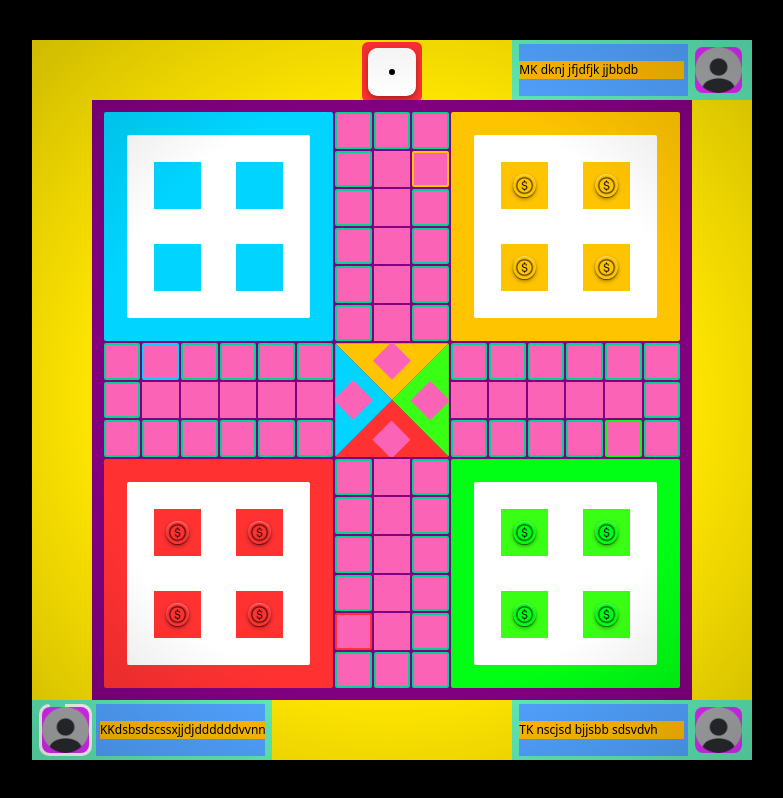
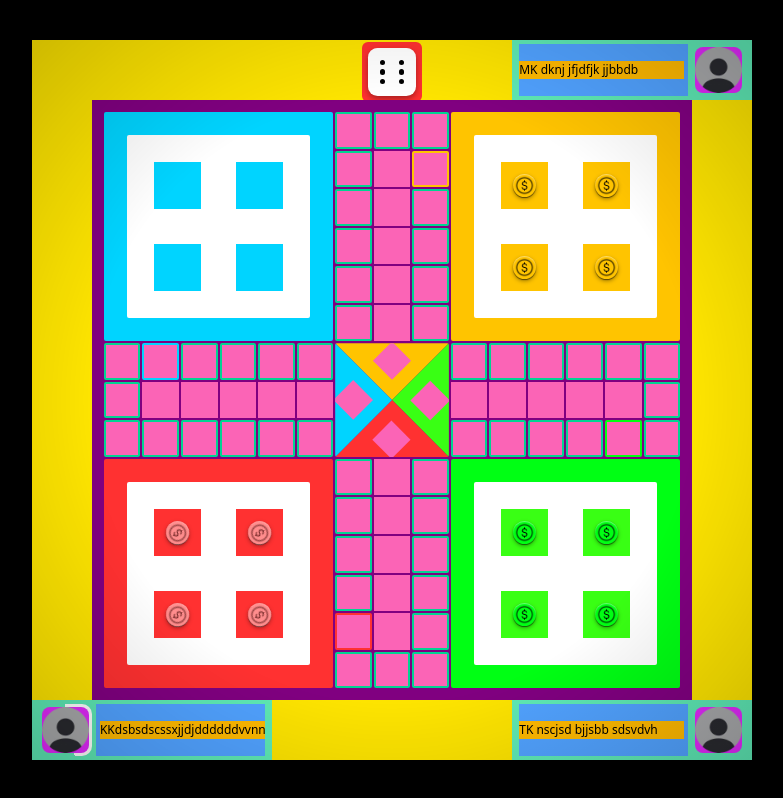
Before and after one commit to KoushikGit2024/LudoChamp, a React (Vite) app in the folder frontend/: page /session in a window 1280 px wide. Shown: the whole page, without its empty margins (248-1031 px from the left). Built offline with nearby package versions, Linux system fonts and the light colour scheme.

Commit message:
Checking the timeout trigger

```diff
--- a/frontend/src/components/offlineBoard/LudoOffline.jsx
+++ b/frontend/src/components/offlineBoard/LudoOffline.jsx
@@ -39,6 +39,7 @@ const LudoOffline = () => {
     G: pieceIdxG
   }),[pieceIdxR,pieceIdxB,pieceIdxY,pieceIdxG])
 
+  const timeOut=useGameStore((state)=>state.move.timeOut)
   useEffect(() => {
     const handleResize = () => {
       setScreen(window.innerWidth < window.innerHeight);
@@ -60,28 +61,28 @@ const LudoOffline = () => {
     >
 
       <div className='flex flex-row items-center justify-between min-w-full h-1/12'>
-        <PlayerBoard playing={playersSet?.has('B')} idx={'B'} left={true} userName={'chidanand'} fullName={'Koushik Kar'} turn={moveObj.turn==='B'}/>
+        <PlayerBoard playing={playersSet?.has('B')} idx={'B'} left={true} userName={'chidanand'} fullName={'Koushik Kar'} turn={moveObj.turn==='B'} timeOut={timeOut} moveAllowed={moveObj.moveAllowed} rollAllowed={moveObj.rollAllowed} />
         <div
           className="dice-cover aspect-square min-h-full flex items-center justify-center mt-1 rounded-[10%]"
           style={{
             backgroundColor:curColor,
           }}
         >
-          <Dice turn={turn} pieceIdx={pieceIdx} winPosn={winPosn} ticks={moveObj.ticks} homeCount={homeCount} rollAllowed={rollAllowed}/>
+          <Dice turn={turn} pieceIdx={pieceIdx} winPosn={winPosn} ticks={moveObj.ticks} homeCount={homeCount} rollAllowed={rollAllowed} timeOut={timeOut}/>
           {/* {Number(screen)} */}
         </div>
-        <PlayerBoard playing={playersSet?.has('Y')} idx={'Y'} left={false} userName={'chidanand'} fullName={'Koushik Kar'} turn={moveObj.turn==='Y'}/>
+        <PlayerBoard playing={playersSet?.has('Y')} idx={'Y'} left={false} userName={'chidanand'} fullName={'Koushik Kar'} turn={moveObj.turn==='Y'} timeOut={timeOut} moveAllowed={moveObj.moveAllowed} rollAllowed={moveObj.rollAllowed} />
       </div>
       <div className={`${(!screen)?'w-auto h-full':'h-auto w-full p-04 m-2'} bg-cyan-400 aspect-square ivisible`}>
-        {/* <ErrorBoundary> */}
-          <GameBoard clicked={clicked} setClicked={setClicked} moveCount={moveObj.moveCount} pieceState={pieceState} />
-        {/* </ErrorBoundary> */}
+        <ErrorBoundary>
+          <GameBoard clicked={clicked} setClicked={setClicked} moveCount={moveObj.moveCount} pieceState={pieceState} timeOut={timeOut}/>
+        </ErrorBoundary>
       </div>
       <div
         // onClick={()=>{(console.log(window.innerHeight+' '+innerWidth))}}
         className='flex flex-row items-center justify-between min-w-full h-1/12'>
-        <PlayerBoard playing={playersSet?.has('R')} idx={'R'} left={true} userName={'chidanand'} fullName={'Koushik Kar'} turn={moveObj.turn==='R'}/>
-        <PlayerBoard playing={playersSet?.has('G')} idx={'G'} left={false} userName={'chidanand'} fullName={'Koushik Kar'} turn={moveObj.turn==='G'}/>
+        <PlayerBoard playing={playersSet?.has('R')} idx={'R'} left={true} userName={'chidanand'} fullName={'Koushik Kar'} turn={moveObj.turn==='R'} timeOut={timeOut} moveAllowed={moveObj.moveAllowed} rollAllowed={moveObj.rollAllowed} />
+        <PlayerBoard playing={playersSet?.has('G')} idx={'G'} left={false} userName={'chidanand'} fullName={'Koushik Kar'} turn={moveObj.turn==='G'} timeOut={timeOut} moveAllowed={moveObj.moveAllowed} rollAllowed={moveObj.rollAllowed} />
       </div>
     </div>
   )
--- a/frontend/src/components/offlineBoard/gameboard/Dice.jsx
+++ b/frontend/src/components/offlineBoard/gameboard/Dice.jsx
@@ -9,6 +9,9 @@ const Dice = ({ pieceIdx,ticks,homeCount,rollAllowed,turn }) => {
   const pathCount=useGameStore((state)=>state.players[turn]?.pathCount)
   const updateMoveCount=useGameStore((state)=>state.updateMoveCount)
   const transferTurn=useGameStore((state)=>state.transferTurn)
+  const timeOut=useGameStore((state)=>state.move.timeOut)
+  const updateTimeOut=useGameStore((state)=>state.updateTimeOut)
+
   const rollDice =() => {
     if (rolling||!rollAllowed) return;
     setRolling(true);
@@ -21,7 +24,7 @@ const Dice = ({ pieceIdx,ticks,homeCount,rollAllowed,turn }) => {
       clearInterval(interval);
       let final;
       do {
-        final = Math.floor(Math.random() * 6) + 1;
+        final =6// Math.floor(Math.random() * 6) + 1;
         // console.log(ticks)
       } while (ticks>=2 && final===6);
 
@@ -55,11 +58,19 @@ const Dice = ({ pieceIdx,ticks,homeCount,rollAllowed,turn }) => {
 
     }, 800);
   };
+  useEffect(()=>{
+    if(!timeOut || !rollAllowed) return;
 
+    if(rollAllowed){
+      rollDice();
+      updateTimeOut(false);
+    }
+
+  },[timeOut])
 
   useEffect(()=>{
     console.log('hi')
-  },[ticks]);
+  },[]);
   return (
     <div
       className="dice-cover aspect-square min-h-full flex items-center justify-center cursor-pointer"
--- a/frontend/src/components/offlineBoard/gameboard/GameBoard.jsx
+++ b/frontend/src/components/offlineBoard/gameboard/GameBoard.jsx
@@ -392,7 +392,6 @@ const GameBoard = memo(({moveCount}) => {
                   {
                     (onBoard.has(keyId)) && (
                       <Room
-                        key={`${keyId}-${base+i}`}
                         R={pieceState.R.get(base+i) ?? 0}
                         B={pieceState.B.get(base+i) ?? 0}
                         Y={pieceState.Y.get(base+i) ?? 0}
--- a/frontend/src/components/offlineBoard/gameboard/PlayerBoard.jsx
+++ b/frontend/src/components/offlineBoard/gameboard/PlayerBoard.jsx
@@ -4,13 +4,14 @@ import '../../../styles/playerBoard.css'
 // import MoveContext from "../../contexts/MoveContext";
 import { useGameStore } from "../../../store/useGameStore";
 
-const PlayerBoard = memo(({ playing, left, turn=0, idx }) => {
+const PlayerBoard = memo(({ playing, left, turn=0, idx, timeOut,moveAllowed,rollAllowed }) => {
   const timerRef = useRef(null);
   const animRef = useRef(null);
   // const {setMove}=useContext(MoveContext);
   // console.log(crypto)
+  const updateTimeOut=useGameStore((state)=>state.updateTimeOut)
 
-  useEffect(() => {
+  const animeFunc=()=>{
     if (!timerRef.current) return;
 
     animRef.current?.kill();
@@ -22,21 +23,42 @@ const PlayerBoard = memo(({ playing, left, turn=0, idx }) => {
       { "--angle": "360deg" },
       {
         "--angle": "0deg",
-        duration: 60,
+        duration: 3,
         ease: "linear",
         onComplete: () => {
           if (cancelled) return;
+          updateTimeOut(true);
           gsap.set(timerRef.current, { "--angle": "360deg" });
           // setMove(pre => ({ ...pre, timeOut: true }));
         }
       }
     );
+  }
+  let one=1;
+  useEffect(() => {
+    if(!timeOut) return;
+
+    console.log('turn',turn);
+    // if(one--)
+    animeFunc();
 
     return () => {
-      cancelled = true;
+      // cancelled = true;
+
       animRef.current?.kill();
     };
-  }, [turn]);
+  }, [timeOut]);
+  useEffect(()=>{
+console.log('moveAllowed or rollAllowed',turn,moveAllowed,rollAllowed);
+
+    animeFunc();
+
+    return () => {
+      // cancelled = true;
+
+      animRef.current?.kill();
+    };
+  },[turn,moveAllowed])
 
   const userName=useGameStore((state)=>state.players[idx].userId)
 
--- a/frontend/src/store/useGameStore.js
+++ b/frontend/src/store/useGameStore.js
@@ -105,14 +105,6 @@ export const useGameStore = create(
         }
         return res;
       }
-      // const map = Array.from({ length: 92 }, () => ({ R:0, B:0, Y:0, G:0 }));
-
-      // for (const color of ["R","B","Y","G"]) {
-      //   get().players[color].pieceRef.forEach(pos => {
-      //     if (pos >= 0) map[pos][color]++;
-      //   });
-      // }
-      // console.log(map);
 
       const piecePath = {
         R: [...range(1, 56),72],
@@ -210,7 +202,7 @@ export const useGameStore = create(
             ticks:state.move.ticks+1,
           }
         }))
-        console.log(get().move);
+        // console.log(get().move);
       }
     },
     updatePieceState:(curColor,pieceIdx,newVal)=>{
@@ -245,6 +237,19 @@ export const useGameStore = create(
           timeOut:false,
         }
       }))
+      // console.log(get().move)
+    },
+
+    updateTimeOut:(newState)=>{
+      set(
+        {
+          ...get(),
+          move:{
+            ...get().move,
+            timeOut:newState,
+          }
+        }
+      )
       // console.log(get().move)
     },
 
```
